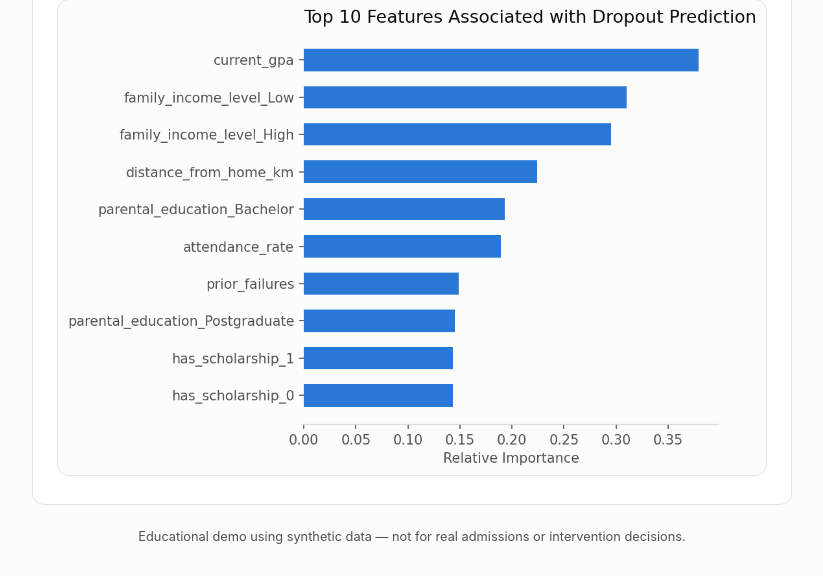
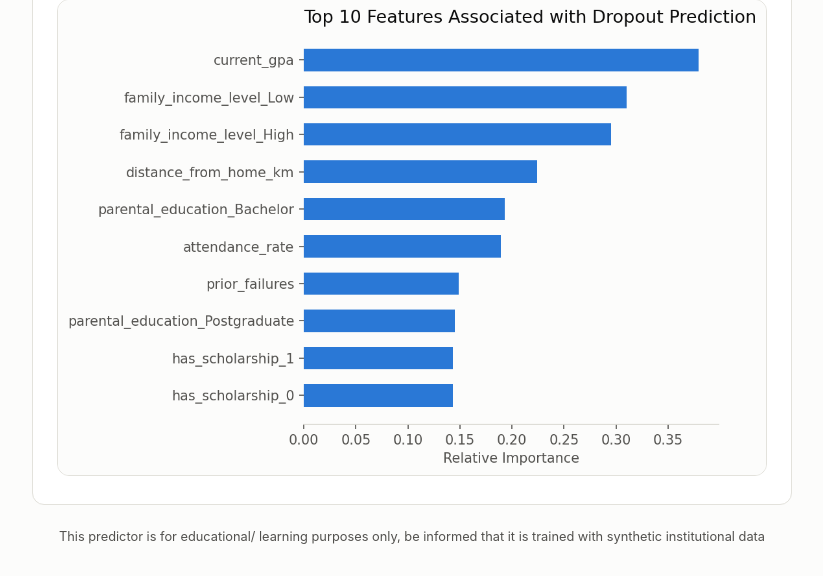
Before and after one commit to leompande/student_dropout_predictor, a Flask app: page / in a window 1280 px wide. Shown: the part 761-1337 px from the top of the page, without its empty margins (228-1051 px from the left). Run offline with Flask 3, Linux system fonts and the light colour scheme; parts of the project's set-up code (start-up, migrations or seed data) failed here and were passed over.

Commit message:
fix template

```diff
--- a/templates/index.html
+++ b/templates/index.html
@@ -80,7 +80,7 @@
     <img class="chart" src="/static/feature_importance.png" alt="Top dropout risk factors">
   </div>
 
-  <footer>Educational demo using synthetic data — not for real admissions or intervention decisions.</footer>
+  <footer>This predictor is for educational/ learning purposes only, be informed that it is trained with synthetic institutional data</footer>
 </div>
 </body>
 </html>
```
